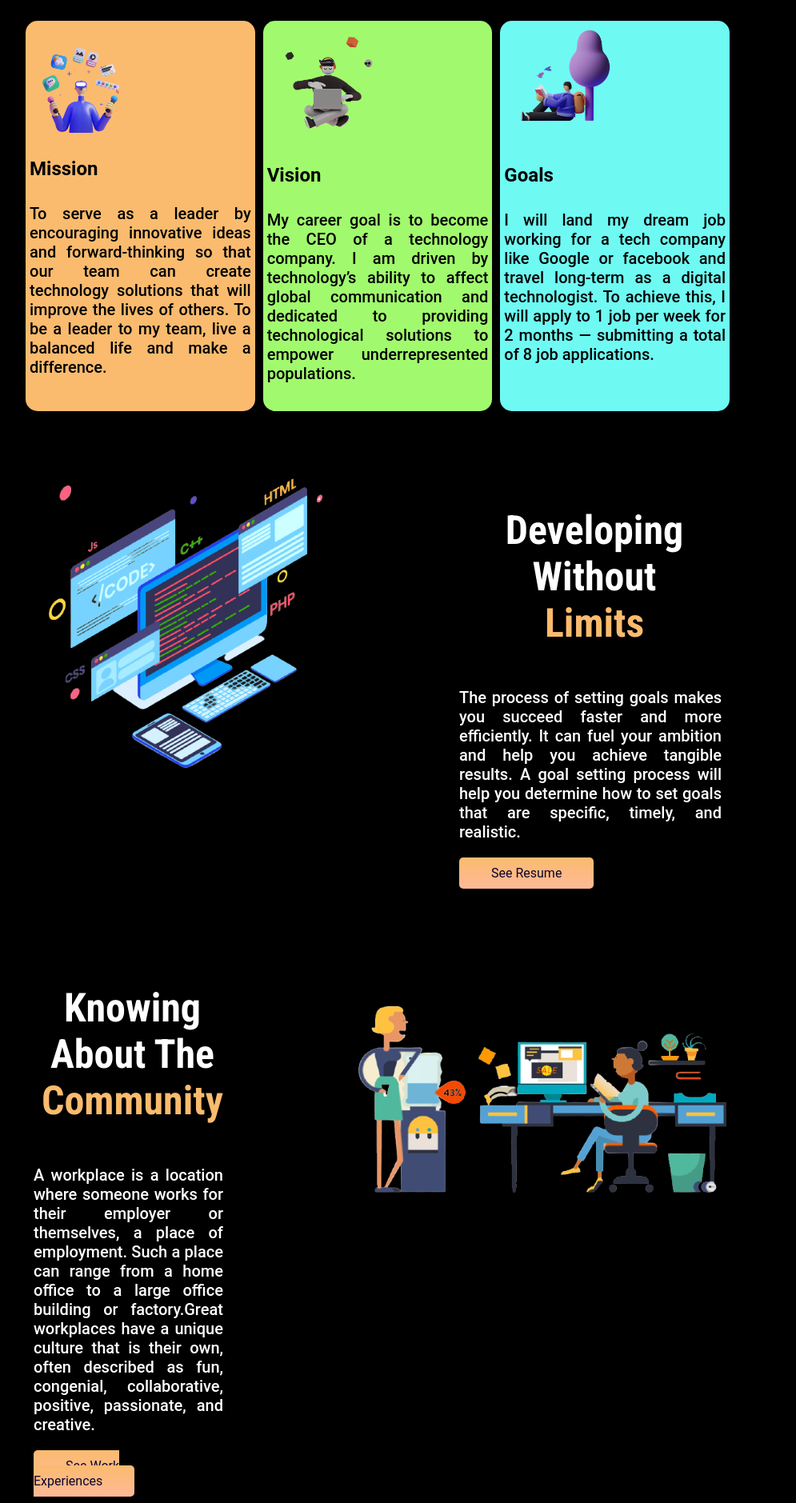
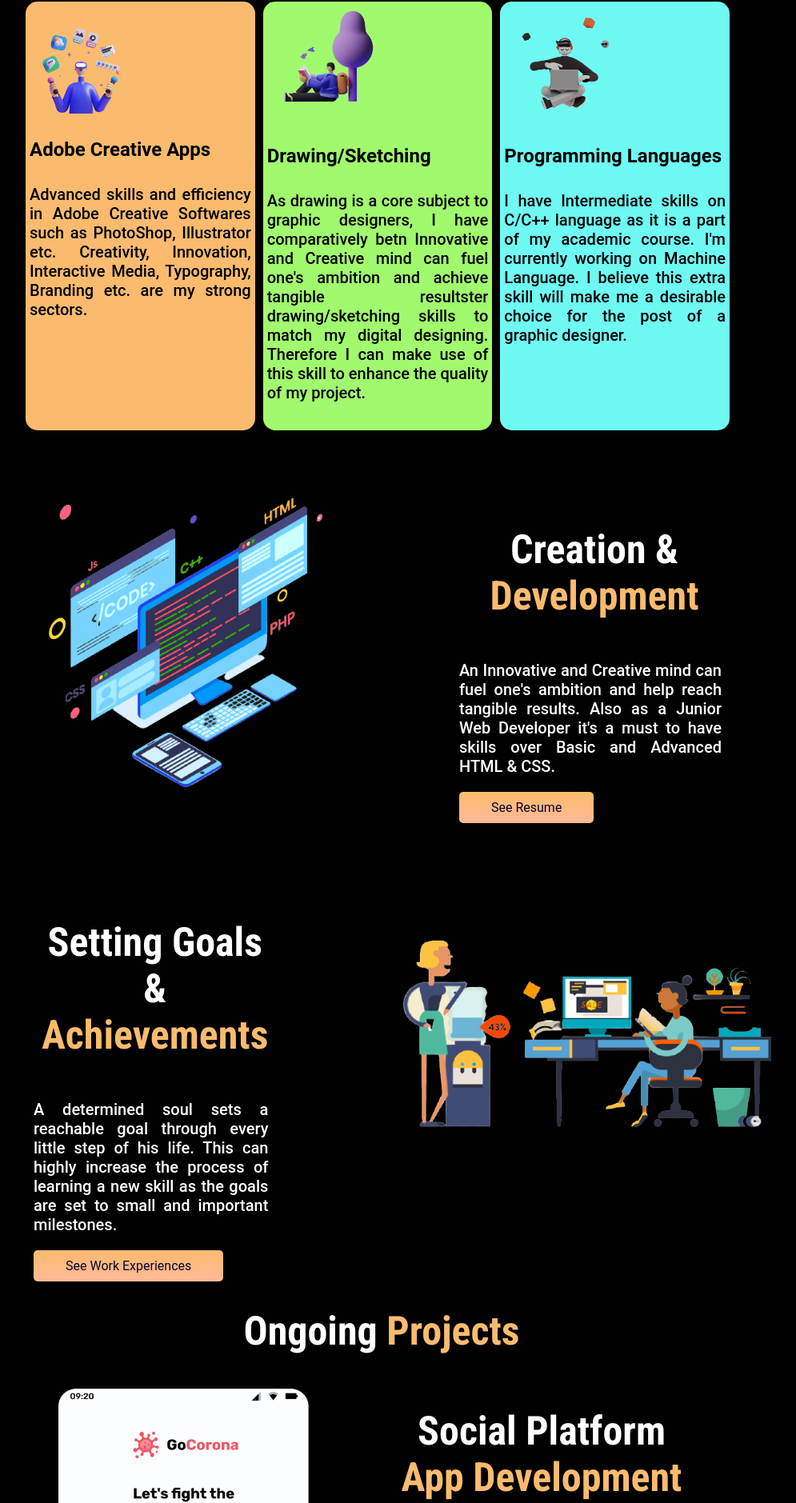
Before and after one commit to RaufunNazin/Assignment, a plain HTML site: page index.html in a window 1280 px wide. Shown: the part 603-2482 px from the top of the page at 80% size, without its empty margins (168-1163 px from the left). Drawn offline with Linux system fonts and the light colour scheme.

Commit message:
final commit

```diff
--- a/index.html
+++ b/index.html
@@ -4,7 +4,7 @@
     <meta charset="UTF-8" />
     <meta http-equiv="X-UA-Compatible" content="IE=edge" />
     <meta name="viewport" content="width=device-width, initial-scale=1.0" />
-    <title>Mission-2022-Assignment</title>
+    <title>Personal-Portfolio-Website</title>
     <link rel="stylesheet" href="style.css" />
     <link rel="preconnect" href="https://fonts.googleapis.com" />
     <link rel="preconnect" href="https://fonts.gstatic.com" crossorigin />
@@ -23,9 +23,8 @@
         </div>
         <div>
           <p class="white">
-            Focus, Determination, Achieving Goals is the target for 2022. No
-            more drawbacks. No more holding back. It is the time to shine and to
-            wrap things right. Comfort zone STAY AWAY.
+            An Intermediate Graphic Designer with Ambition, Attention to
+            details, Analytical Skills and slightly higher OCD level.
           </p>
           <a class="button" href=""> Explore Now </a>
           <p>Scroll down to see more!</p>
@@ -39,32 +38,32 @@
     <section class="flex margin">
       <div class="goals box1">
         <img class="small-image" src="images/illustrators/illustrator-1.png" />
-        <h2>Mission</h2>
+        <h2>Adobe Creative Apps</h2>
         <p class="width">
-          To serve as a leader by encouraging innovative ideas and
-          forward-thinking so that our team can create technology solutions that
-          will improve the lives of others. To be a leader to my team, live a
-          balanced life and make a difference.
+          Advanced skills and efficiency in Adobe Creative Softwares such as
+          PhotoShop, Illustrator etc. Creativity, Innovation, Interactive Media,
+          Typography, Branding etc. are my strong sectors.
         </p>
       </div>
       <div class="goals box2">
-        <img class="small-image" src="images/illustrators/illustrator-2.png" />
-        <h2>Vision</h2>
+        <img class="small-image" src="images/illustrators/illustrator-3.png" />
+        <h2>Drawing/Sketching</h2>
         <p class="width">
-          My career goal is to become the CEO of a technology company. I am
-          driven by technology’s ability to affect global communication and
-          dedicated to providing technological solutions to empower
-          underrepresented populations.
+          As drawing is a core subject to graphic designers, I have
+          comparatively betn Innovative and Creative mind can fuel one's
+          ambition and achieve tangible resultster drawing/sketching skills to
+          match my digital designing. Therefore I can make use of this skill to
+          enhance the quality of my project.
         </p>
       </div>
       <div class="goals box3">
-        <img class="small-image" src="images/illustrators/illustrator-3.png" />
-        <h2>Goals</h2>
+        <img class="small-image" src="images/illustrators/illustrator-2.png" />
+        <h2>Programming Languages</h2>
         <p class="width">
-          I will land my dream job working for a tech company like Google or
-          facebook and travel long-term as a digital technologist. To achieve
-          this, I will apply to 1 job per week for 2 months — submitting a total
-          of 8 job applications.
+          I have Intermediate skills on C/C++ language as it is a part of my
+          academic course. I'm currently working on Machine Language. I believe
+          this extra skill will make me a desirable choice for the post of a
+          graphic designer.
         </p>
       </div>
     </section>
@@ -77,13 +76,12 @@
       </div>
       <div class="targetleft">
         <h1 class="center white text">
-          Developing Without <br /><span class="orange">Limits</span>
+          Creation &<br /><span class="orange">Development</span>
         </h1>
         <p class="white">
-          The process of setting goals makes you succeed faster and more
-          efficiently. It can fuel your ambition and help you achieve tangible
-          results. A goal setting process will help you determine how to set
-          goals that are specific, timely, and realistic.
+          An Innovative and Creative mind can fuel one's ambition and help reach
+          tangible results. Also as a Junior Web Developer it's a must to have
+          skills over Basic and Advanced HTML & CSS.
         </p>
         <a href="" class="button">See Resume</a>
       </div>
@@ -91,14 +89,12 @@
     <section class="flex margin">
       <div class="targetright">
         <h1 class="center white text">
-          Knowing About The <br /><span class="orange">Community</span>
+          Setting Goals & <br /><span class="orange">Achievements</span>
         </h1>
         <p class="white">
-          A workplace is a location where someone works for their employer or
-          themselves, a place of employment. Such a place can range from a home
-          office to a large office building or factory.Great workplaces have a
-          unique culture that is their own, often described as fun, congenial,
-          collaborative, positive, passionate, and creative.
+          A determined soul sets a reachable goal through every little step of
+          his life. This can highly increase the process of learning a new skill
+          as the goals are set to small and important milestones.
         </p>
         <a href="" class="button">See Work Experiences</a>
       </div>
@@ -129,11 +125,12 @@
       </div>
     </section>
     <footer>
-      <p id="footer-bg">hi this needs to be edited</p>
+      <p id="footer-bg">Get In Touch!<br>[Social Media Links]</p>
+      <div class="flex margin2">
+      <a target="blank" href="https://www.facebook.com/Raki5858/" <p class="link">Facebook</p></a>
+      <a target="blank" href="https://www.linkedin.com/in/raufun-nazin/122b4b229" <p class="link">LinkedIn</p></a>
+      <a target="blank" href="https://www.instagram.com/creativenamepainai" <p class="link">Instagram</p></a>
+    </div>
     </footer>
   </body>
 </html>
-
-STUFF TO DO - EDIT TEXTS, ADD LINK TO BUTTONS, CHANGE THE MID SECTION, EDIT THE
-FOOTER, MANAGE THE PICTURE FOLDER AND LINKS, ADD TITLE AND FAVICON............
-#OPTIONAL- CHOOSE COLOR SCHEMES, ALTER THE ICONS,
--- a/style.css
+++ b/style.css
@@ -106,10 +106,16 @@ p {
 .margin {
   margin-bottom: 25px;
 }
+
+.margin2 {
+  margin: 10px;
+}
 #footer-bg {
   background-color: #fabb6e;
   height: 100px;
   margin: 0px;
+  text-align: center;
+  font-size: 40px;
 }
 .border {
   border-left: 5px solid;
@@ -117,6 +123,8 @@ p {
   border-image-slice: 1;
 }
 
+.link {
+}
 .button {
   text-decoration: none;
   color: #0b032d;
@@ -133,3 +141,10 @@ p {
 .center {
   text-align: center;
 }
+
+.link {
+  text-decoration: none;
+  color: aquamarine;
+  text-align: center;
+  margin: 10px;
+}
```
